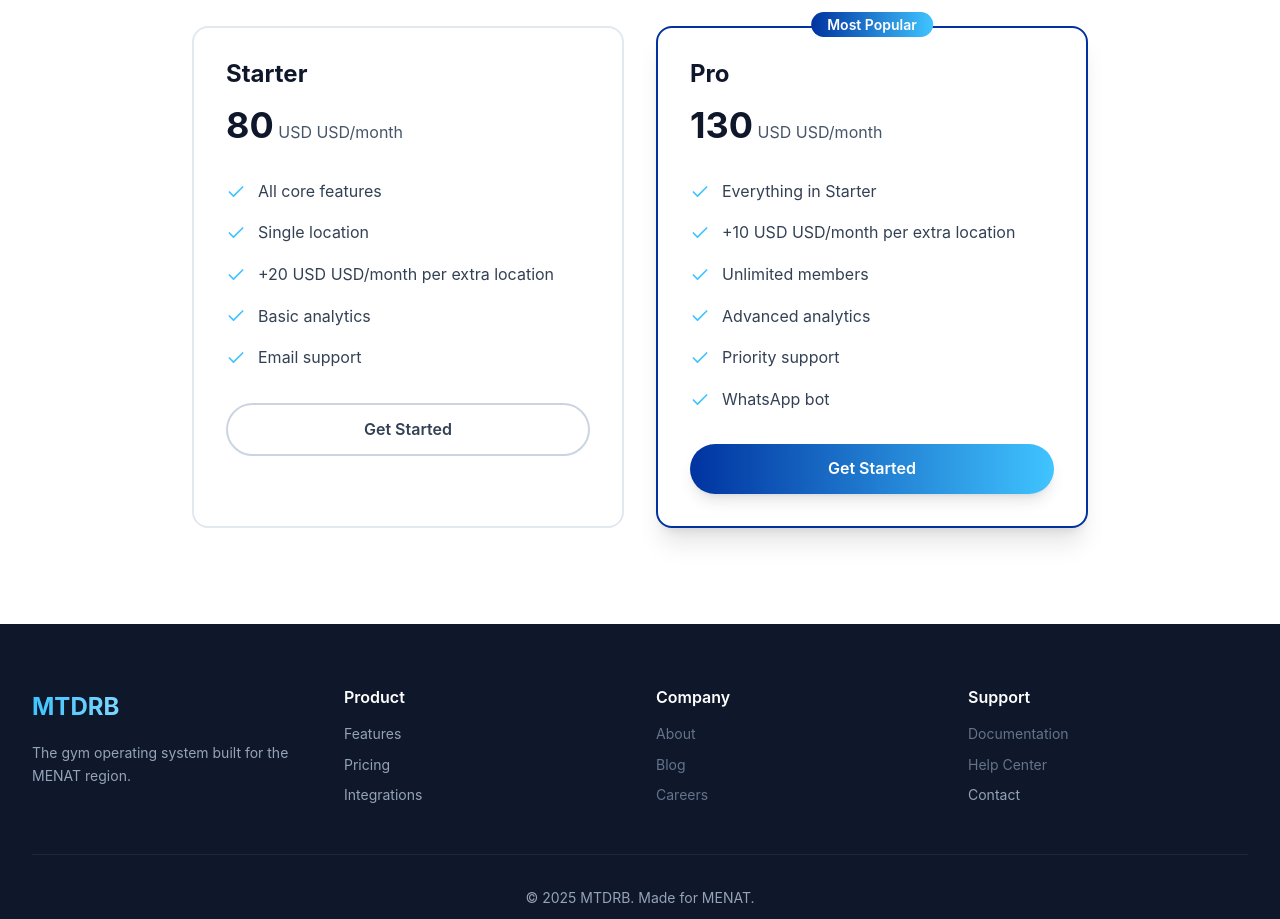
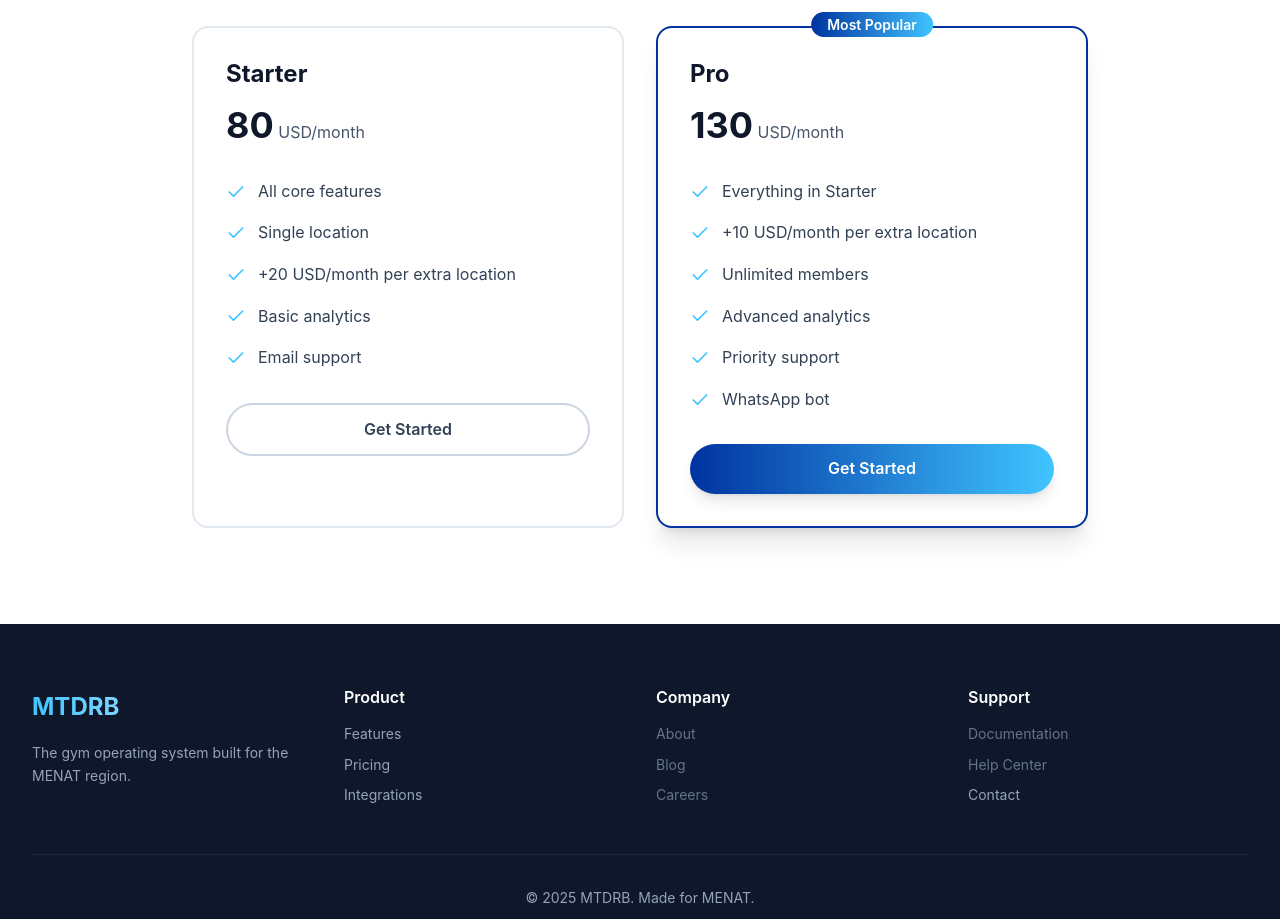
Before and after one commit to NewMux/mtdrb-admin, a React (Vite) app: page / in a window 1280 px wide. Shown: the part 3360-4279 px from the top of the page. Built offline with nearby package versions, Linux system fonts and the light colour scheme; no server answers.

Commit message:
Fix localized pricing display

```diff
--- a/src/i18n.ts
+++ b/src/i18n.ts
@@ -86,7 +86,7 @@ const resources = {
         pricingDesc: "Choose the plan that fits your gym. All plans include core features with no hidden fees.",
         starter: "Starter",
         pro: "Pro",
-        usdPerMonth: "USD/month",
+        usdPerMonth: "/month",
         allCoreFeatures: "All core features",
         singleLocation: "Single location",
         perExtraLocation: "per extra location",
@@ -1995,7 +1995,7 @@ const resources = {
         pricingDesc: "اختر الخطة التي تناسب صالتك الرياضية. جميع الخطط تشمل الميزات الأساسية بدون رسوم مخفية.",
         starter: "البداية",
         pro: "المحترف",
-        usdPerMonth: "دولار أمريكي/شهرياً",
+        usdPerMonth: "/شهرياً",
         allCoreFeatures: "جميع الميزات الأساسية",
         singleLocation: "موقع واحد",
         perExtraLocation: "لكل موقع إضافي",
```
Also changed, not shown: src/components/landing/PremiumLanding.tsx (+4 -4 lines).
